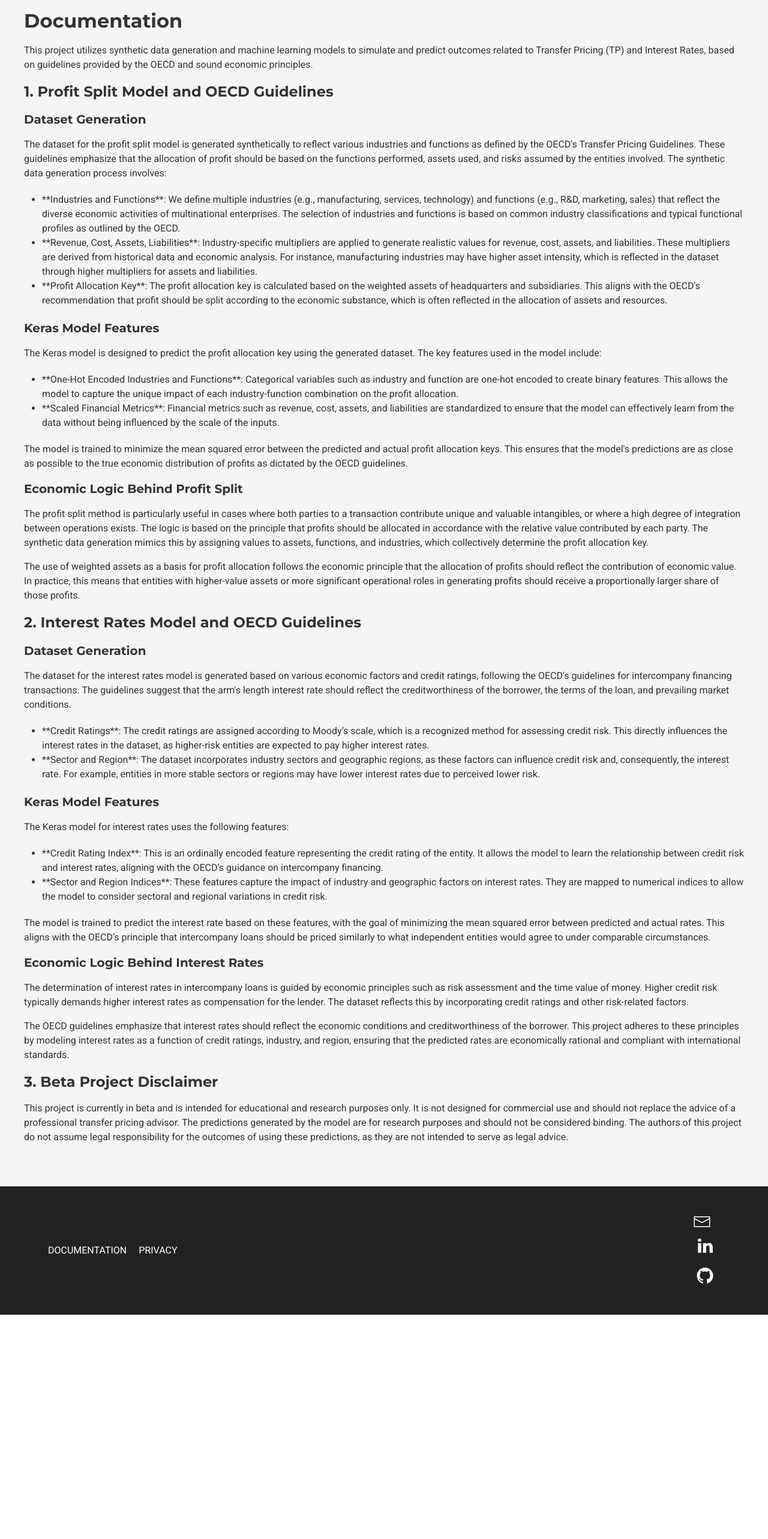
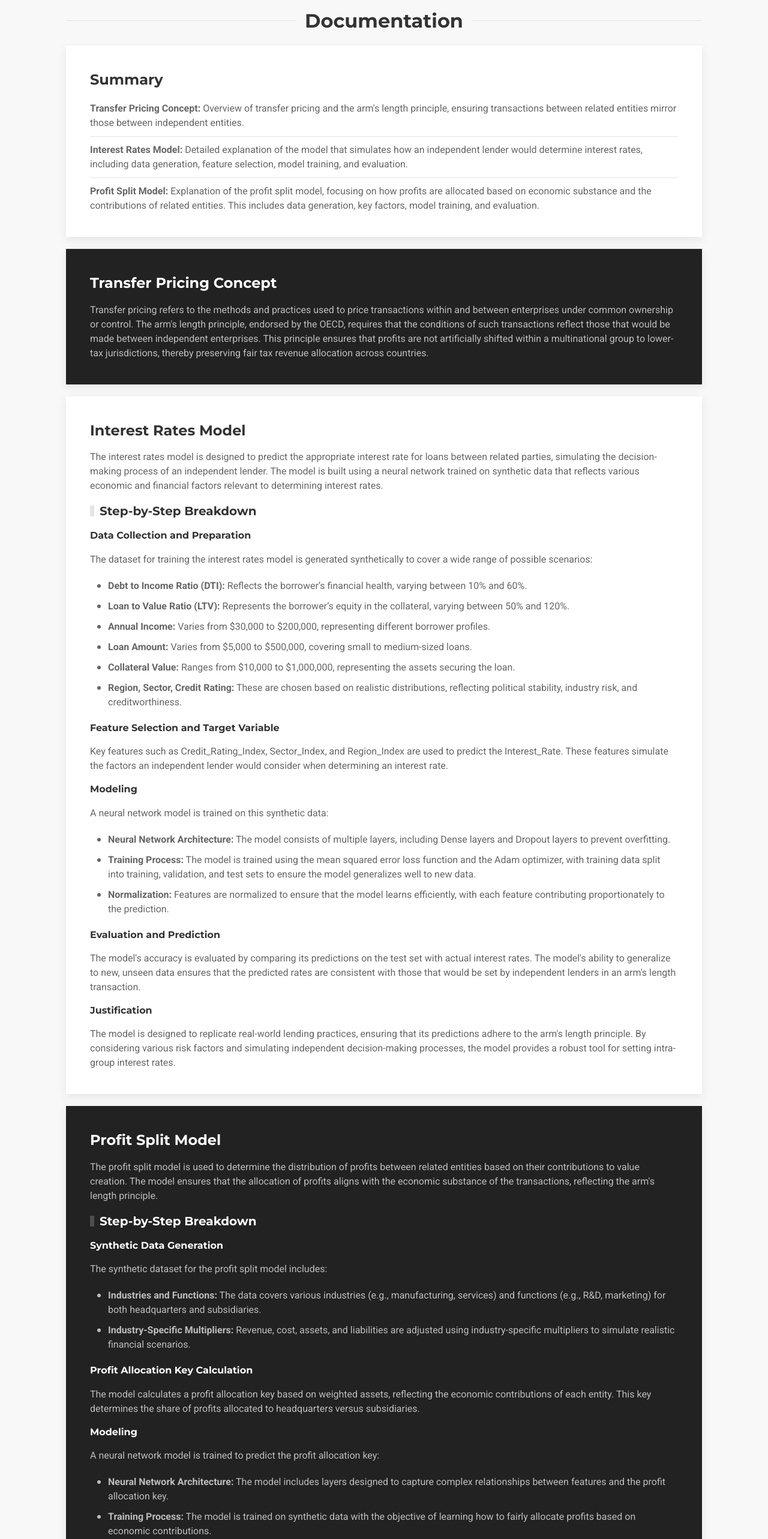
Before and after one commit to erwannlenoach/interest-rate-fe, a Next.js app: page /documentation in a window 1280 px wide. Shown: the part 160-2726 px from the top of the page at 60% size. Before the commit the page ends 2352 px from the top, so only its background shows below. Built offline with nearby package versions, Linux system fonts and the light colour scheme.

Commit message:
feat/adding-complete-documentation

```diff
--- a/app/components/header/page.js
+++ b/app/components/header/page.js
@@ -22,9 +22,9 @@ export default function Header() {
 
   useEffect(() => {
     if (isUserMenuOpen || isInterestRatesMenuOpen || isProfitSplitMenuOpen) {
-        UIkit.update();
+      UIkit.update();
     }
-}, [isUserMenuOpen, isInterestRatesMenuOpen, isProfitSplitMenuOpen]);
+  }, [isUserMenuOpen, isInterestRatesMenuOpen, isProfitSplitMenuOpen]);
 
   const toggleUserMenu = () => {
     setIsUserMenuOpen(!isUserMenuOpen);
@@ -75,8 +75,8 @@ export default function Header() {
                   aria-haspopup="true"
                   aria-expanded={isInterestRatesMenuOpen}
                 >
-                  <span uk-icon="icon: arrow-up-right; ratio: 2"></span> Interest
-                  Rates
+                  <span uk-icon="icon: arrow-up-right; ratio: 2"></span>{" "}
+                  Interest Rates
                 </button>
                 <div
                   uk-dropdown="mode: hover; pos: bottom-center"
@@ -138,6 +138,22 @@ export default function Header() {
                   </ul>
                 </div>
               </div>
+              {/* Documentation Link */}
+              <div className="uk-inline div-icon-docs">
+                <Link href="/documentation">
+                  <button
+                    className="uk-button uk-button-default button-header uk-button-icon"
+                    type="button"
+                    aria-haspopup="true"
+                  >
+                    <span
+                      uk-icon="icon: info; ratio: 1.5"
+                      className="uk-icon"
+                    ></span>
+                    <span> Documentation</span>
+                  </button>
+                </Link>
+              </div>
 
               <div className="uk-inline div-icon-user">
                 <button
@@ -196,7 +212,10 @@ export default function Header() {
                 aria-haspopup="true"
                 aria-expanded={isUserMenuOpen}
               >
-                <span uk-icon="icon: user; ratio: 1.5" className="uk-icon"></span>
+                <span
+                  uk-icon="icon: user; ratio: 1.5"
+                  className="uk-icon"
+                ></span>
               </button>
               <div
                 uk-dropdown="mode: hover; pos: bottom-center"
@@ -215,7 +234,10 @@ export default function Header() {
                   </li>
                   <li>
                     <Link href="/login" passHref>
-                      <span uk-icon="icon: sign-in; ratio: 1.5" className="uk-icon"></span>
+                      <span
+                        uk-icon="icon: sign-in; ratio: 1.5"
+                        className="uk-icon"
+                      ></span>
                       Login
                     </Link>
                   </li>
--- a/app/components/header/styles.css
+++ b/app/components/header/styles.css
@@ -1,5 +1,5 @@
 
-@media (max-width: 670px) {
+@media (max-width: 760px) {
   .custom-navbar {
     display: flex;
     flex-direction: column
--- a/app/documentation/page.js
+++ b/app/documentation/page.js
@@ -1,95 +1,304 @@
+"use client";
+
 import React from "react";
+import "uikit/dist/css/uikit.min.css";
 
 export default function Documentation() {
   return (
-    <div className="uk-container uk-margin-large-top uk-margin-large-bottom">
-      <h2>Documentation</h2>
+    <section
+      id="documentation"
+      className="uk-section uk-section-muted uk-padding-large"
+    >
+      <div className="uk-container">
+        <h2 className="uk-heading-line uk-text-center">
+          <span>Documentation</span>
+        </h2>
+
+        <div className="uk-card uk-card-default uk-card-body uk-margin">
+          <h3 className="uk-card-title">Summary</h3>
+          <ul className="uk-list uk-list-divider">
+            <li>
+              <strong>Transfer Pricing Concept:</strong> Overview of transfer
+              pricing and the arm's length principle, ensuring transactions
+              between related entities mirror those between independent
+              entities.
+            </li>
+            <li>
+              <strong>Interest Rates Model:</strong> Detailed explanation of the
+              model that simulates how an independent lender would determine
+              interest rates, including data generation, feature selection,
+              model training, and evaluation.
+            </li>
+            <li>
+              <strong>Profit Split Model:</strong> Explanation of the profit
+              split model, focusing on how profits are allocated based on
+              economic substance and the contributions of related entities. This
+              includes data generation, key factors, model training, and
+              evaluation.
+            </li>
+          </ul>
+        </div>
+
+        <div className="uk-card uk-card-secondary uk-card-body uk-margin">
+          <h3 className="uk-card-title">Transfer Pricing Concept</h3>
           <p>
-        This project utilizes synthetic data generation and machine learning models to simulate and predict outcomes related to Transfer Pricing (TP) and Interest Rates, based on guidelines provided by the OECD and sound economic principles.
+            Transfer pricing refers to the methods and practices used to price
+            transactions within and between enterprises under common ownership
+            or control. The arm's length principle, endorsed by the OECD,
+            requires that the conditions of such transactions reflect those that
+            would be made between independent enterprises. This principle
+            ensures that profits are not artificially shifted within a
+            multinational group to lower-tax jurisdictions, thereby preserving
+            fair tax revenue allocation across countries.
+          </p>
+        </div>
+
+        <div className="uk-card uk-card-default uk-card-body uk-margin">
+          <h3 className="uk-card-title">Interest Rates Model</h3>
+          <p>
+            The interest rates model is designed to predict the appropriate
+            interest rate for loans between related parties, simulating the
+            decision-making process of an independent lender. The model is built
+            using a neural network trained on synthetic data that reflects
+            various economic and financial factors relevant to determining
+            interest rates.
           </p>
 
-      <h3>1. Profit Split Model and OECD Guidelines</h3>
-      <h4>Dataset Generation</h4>
+          <h4 className="uk-heading-bullet">Step-by-Step Breakdown</h4>
+
+          <h5>Data Collection and Preparation</h5>
           <p>
-        The dataset for the profit split model is generated synthetically to reflect various industries and functions as defined by the OECD's Transfer Pricing Guidelines. These guidelines emphasize that the allocation of profit should be based on the functions performed, assets used, and risks assumed by the entities involved. The synthetic data generation process involves:
+            The dataset for training the interest rates model is generated
+            synthetically to cover a wide range of possible scenarios:
           </p>
-      <ul>
+          <ul className="uk-list uk-list-bullet">
             <li>
-          **Industries and Functions**: We define multiple industries (e.g., manufacturing, services, technology) and functions (e.g., R&D, marketing, sales) that reflect the diverse economic activities of multinational enterprises. The selection of industries and functions is based on common industry classifications and typical functional profiles as outlined by the OECD.
+              <strong>Debt to Income Ratio (DTI):</strong> Reflects the
+              borrower’s financial health, varying between 10% and 60%.
             </li>
             <li>
-          **Revenue, Cost, Assets, Liabilities**: Industry-specific multipliers are applied to generate realistic values for revenue, cost, assets, and liabilities. These multipliers are derived from historical data and economic analysis. For instance, manufacturing industries may have higher asset intensity, which is reflected in the dataset through higher multipliers for assets and liabilities.
+              <strong>Loan to Value Ratio (LTV):</strong> Represents the
+              borrower’s equity in the collateral, varying between 50% and 120%.
             </li>
             <li>
-          **Profit Allocation Key**: The profit allocation key is calculated based on the weighted assets of headquarters and subsidiaries. This aligns with the OECD's recommendation that profit should be split according to the economic substance, which is often reflected in the allocation of assets and resources.
-        </li>
-      </ul>
-      <h4>Keras Model Features</h4>
-      <p>
-        The Keras model is designed to predict the profit allocation key using the generated dataset. The key features used in the model include:
-      </p>
-      <ul>
-        <li>
-          **One-Hot Encoded Industries and Functions**: Categorical variables such as industry and function are one-hot encoded to create binary features. This allows the model to capture the unique impact of each industry-function combination on the profit allocation.
+              <strong>Annual Income:</strong> Varies from $30,000 to $200,000,
+              representing different borrower profiles.
             </li>
             <li>
-          **Scaled Financial Metrics**: Financial metrics such as revenue, cost, assets, and liabilities are standardized to ensure that the model can effectively learn from the data without being influenced by the scale of the inputs.
-        </li>
-      </ul>
-      <p>
-        The model is trained to minimize the mean squared error between the predicted and actual profit allocation keys. This ensures that the model's predictions are as close as possible to the true economic distribution of profits as dictated by the OECD guidelines.
-      </p>
-
-      <h4>Economic Logic Behind Profit Split</h4>
-      <p>
-        The profit split method is particularly useful in cases where both parties to a transaction contribute unique and valuable intangibles, or where a high degree of integration between operations exists. The logic is based on the principle that profits should be allocated in accordance with the relative value contributed by each party. The synthetic data generation mimics this by assigning values to assets, functions, and industries, which collectively determine the profit allocation key.
-      </p>
-      <p>
-        The use of weighted assets as a basis for profit allocation follows the economic principle that the allocation of profits should reflect the contribution of economic value. In practice, this means that entities with higher-value assets or more significant operational roles in generating profits should receive a proportionally larger share of those profits.
-      </p>
-
-      <h3>2. Interest Rates Model and OECD Guidelines</h3>
-      <h4>Dataset Generation</h4>
-      <p>
-        The dataset for the interest rates model is generated based on various economic factors and credit ratings, following the OECD's guidelines for intercompany financing transactions. The guidelines suggest that the arm's length interest rate should reflect the creditworthiness of the borrower, the terms of the loan, and prevailing market conditions.
-      </p>
-      <ul>
-        <li>
-          **Credit Ratings**: The credit ratings are assigned according to Moody’s scale, which is a recognized method for assessing credit risk. This directly influences the interest rates in the dataset, as higher-risk entities are expected to pay higher interest rates.
+              <strong>Loan Amount:</strong> Varies from $5,000 to $500,000,
+              covering small to medium-sized loans.
             </li>
             <li>
-          **Sector and Region**: The dataset incorporates industry sectors and geographic regions, as these factors can influence credit risk and, consequently, the interest rate. For example, entities in more stable sectors or regions may have lower interest rates due to perceived lower risk.
+              <strong>Collateral Value:</strong> Ranges from $10,000 to
+              $1,000,000, representing the assets securing the loan.
+            </li>
+            <li>
+              <strong>Region, Sector, Credit Rating:</strong> These are chosen
+              based on realistic distributions, reflecting political stability,
+              industry risk, and creditworthiness.
             </li>
           </ul>
 
-      <h4>Keras Model Features</h4>
+          <h5>Feature Selection and Target Variable</h5>
           <p>
-        The Keras model for interest rates uses the following features:
+            Key features such as Credit_Rating_Index, Sector_Index, and
+            Region_Index are used to predict the Interest_Rate. These features
+            simulate the factors an independent lender would consider when
+            determining an interest rate.
           </p>
-      <ul>
+
+          <h5>Modeling</h5>
+          <p>A neural network model is trained on this synthetic data:</p>
+          <ul className="uk-list uk-list-bullet">
             <li>
-          **Credit Rating Index**: This is an ordinally encoded feature representing the credit rating of the entity. It allows the model to learn the relationship between credit risk and interest rates, aligning with the OECD’s guidance on intercompany financing.
+              <strong>Neural Network Architecture:</strong> The model consists
+              of multiple layers, including Dense layers and Dropout layers to
+              prevent overfitting.
             </li>
             <li>
-          **Sector and Region Indices**: These features capture the impact of industry and geographic factors on interest rates. They are mapped to numerical indices to allow the model to consider sectoral and regional variations in credit risk.
+              <strong>Training Process:</strong> The model is trained using the
+              mean squared error loss function and the Adam optimizer, with
+              training data split into training, validation, and test sets to
+              ensure the model generalizes well to new data.
+            </li>
+            <li>
+              <strong>Normalization:</strong> Features are normalized to ensure
+              that the model learns efficiently, with each feature contributing
+              proportionately to the prediction.
             </li>
           </ul>
+
+          <h5>Evaluation and Prediction</h5>
           <p>
-        The model is trained to predict the interest rate based on these features, with the goal of minimizing the mean squared error between predicted and actual rates. This aligns with the OECD’s principle that intercompany loans should be priced similarly to what independent entities would agree to under comparable circumstances.
+            The model's accuracy is evaluated by comparing its predictions on
+            the test set with actual interest rates. The model's ability to
+            generalize to new, unseen data ensures that the predicted rates are
+            consistent with those that would be set by independent lenders in an
+            arm's length transaction.
           </p>
 
-      <h4>Economic Logic Behind Interest Rates</h4>
+          <h5>Justification</h5>
           <p>
-        The determination of interest rates in intercompany loans is guided by economic principles such as risk assessment and the time value of money. Higher credit risk typically demands higher interest rates as compensation for the lender. The dataset reflects this by incorporating credit ratings and other risk-related factors.
+            The model is designed to replicate real-world lending practices,
+            ensuring that its predictions adhere to the arm's length principle.
+            By considering various risk factors and simulating independent
+            decision-making processes, the model provides a robust tool for
+            setting intra-group interest rates.
           </p>
+        </div>
+
+        <div className="uk-card uk-card-secondary uk-card-body uk-margin">
+          <h3 className="uk-card-title">Profit Split Model</h3>
           <p>
-        The OECD guidelines emphasize that interest rates should reflect the economic conditions and creditworthiness of the borrower. This project adheres to these principles by modeling interest rates as a function of credit ratings, industry, and region, ensuring that the predicted rates are economically rational and compliant with international standards.
+            The profit split model is used to determine the distribution of
+            profits between related entities based on their contributions to
+            value creation. The model ensures that the allocation of profits
+            aligns with the economic substance of the transactions, reflecting
+            the arm's length principle.
           </p>
 
-      <h3>3. Beta Project Disclaimer</h3>
+          <h4 className="uk-heading-bullet">Step-by-Step Breakdown</h4>
+
+          <h5>Synthetic Data Generation</h5>
+          <p>The synthetic dataset for the profit split model includes:</p>
+          <ul className="uk-list uk-list-bullet">
+            <li>
+              <strong>Industries and Functions:</strong> The data covers various
+              industries (e.g., manufacturing, services) and functions (e.g.,
+              R&D, marketing) for both headquarters and subsidiaries.
+            </li>
+            <li>
+              <strong>Industry-Specific Multipliers:</strong> Revenue, cost,
+              assets, and liabilities are adjusted using industry-specific
+              multipliers to simulate realistic financial scenarios.
+            </li>
+          </ul>
+
+          <h5>Profit Allocation Key Calculation</h5>
           <p>
-        This project is currently in beta and is intended for educational and research purposes only. It is not designed for commercial use and should not replace the advice of a professional transfer pricing advisor. The predictions generated by the model are for research purposes and should not be considered binding. The authors of this project do not assume legal responsibility for the outcomes of using these predictions, as they are not intended to serve as legal advice.
+            The model calculates a profit allocation key based on weighted
+            assets, reflecting the economic contributions of each entity. This
+            key determines the share of profits allocated to headquarters versus
+            subsidiaries.
+          </p>
+
+          <h5>Modeling</h5>
+          <p>
+            A neural network model is trained to predict the profit allocation
+            key:
+          </p>
+          <ul className="uk-list uk-list-bullet">
+            <li>
+              <strong>Neural Network Architecture:</strong> The model includes
+              layers designed to capture complex relationships between features
+              and the profit allocation key.
+            </li>
+            <li>
+              <strong>Training Process:</strong> The model is trained on
+              synthetic data with the objective of learning how to fairly
+              allocate profits based on economic contributions.
+            </li>
+            <li>
+              <strong>Feature Encoding:</strong> Categorical features such as
+              industry and function are one-hot encoded to allow the model to
+              learn from different categories effectively.
+            </li>
+          </ul>
+
+          <h5>Evaluation and Prediction</h5>
+          <p>
+            The model's predictions are compared against actual profit splits in
+            the test data, ensuring that the model accurately reflects the arm's
+            length principle in allocating profits.
+          </p>
+
+          <h5>Justification</h5>
+          <p>
+            By training on a wide range of synthetic scenarios, the model is
+            able to generalize how profits should be split between entities,
+            based on their economic substance and contributions. This approach
+            ensures that the profit splits are consistent with independent,
+            arm's length transactions.
           </p>
         </div>
+
+        <div className="uk-card uk-card-default uk-card-body uk-margin">
+          <h3 className="uk-card-title">Synthetic Data Generation Process</h3>
+          <p>
+            The synthetic data generation process involves creating diverse
+            scenarios that reflect realistic market conditions. This includes:
+          </p>
+          <ul className="uk-list uk-list-bullet">
+            <li>
+              <strong>Random Sampling:</strong> Values for factors like Debt to
+              Income Ratio, Loan to Value Ratio, and Annual Income are randomly
+              sampled within predefined ranges.
+            </li>
+            <li>
+              <strong>Categorical Variables:</strong> Region, Sector, and Credit
+              Rating are chosen based on distributions that reflect real-world
+              scenarios, ensuring that the data is varied and representative.
+            </li>
+          </ul>
+
+          <h4 className="uk-heading-bullet">Realism Considerations</h4>
+          <p>
+            While the data generation process is designed to create a wide range
+            of realistic scenarios, there are some limitations:
+          </p>
+          <ul className="uk-list uk-list-bullet">
+            <li>
+              <strong>Risk of Similar Data:</strong> Synthetic data can result
+              in similar data points, which may reduce the diversity of the
+              dataset and affect model performance.
+            </li>
+            <li>
+              <strong>Lack of Outliers:</strong> Predefined ranges may limit the
+              occurrence of extreme cases, leading to a model that performs less
+              effectively on outlier data.
+            </li>
+            <li>
+              <strong>Overtraining:</strong> The model might overfit to patterns
+              in the synthetic data, affecting its ability to generalize to
+              real-world data.
+            </li>
+          </ul>
+
+          <h4 className="uk-heading-bullet">Limitations of Synthetic Data</h4>
+          <p>The reliance on synthetic data introduces certain limitations:</p>
+          <ul className="uk-list uk-list-bullet">
+            <li>
+              <strong>Compliance Limitations:</strong> While synthetic data
+              provides a broad training set, it does not reflect actual
+              transactions. This limits the model’s ability to fully comply with
+              the arm's length principle as defined by the OECD.
+            </li>
+            <li>
+              <strong>Legal Robustness:</strong> In legal scenarios, the
+              synthetic nature of the data might be scrutinized. The models are
+              better suited as compliance tools rather than primary evidence in
+              legal disputes.
+            </li>
+          </ul>
+        </div>
+
+        <div className="uk-card uk-card-primary uk-card-body uk-margin">
+          <h3 className="uk-card-title ">
+            Use and Limitations
+          </h3>
+          <p>
+            The interest rate and profit split models are powerful tools for
+            ensuring compliance with transfer pricing regulations. They are
+            designed to simulate arm's length transactions, ensuring that
+            intra-group interest rates and profit allocations are consistent
+            with what independent entities would agree upon. However, due to
+            their reliance on synthetic data, these models should be used
+            primarily as compliance tools. For legal defense, especially in
+            contentious transfer pricing cases, real-world transaction data is
+            essential to complement the model's outputs.
+          </p>
+        </div>
+      </div>
+    </section>
   );
 }
```
Lines whose indentation alone changed are shown as unchanged.
